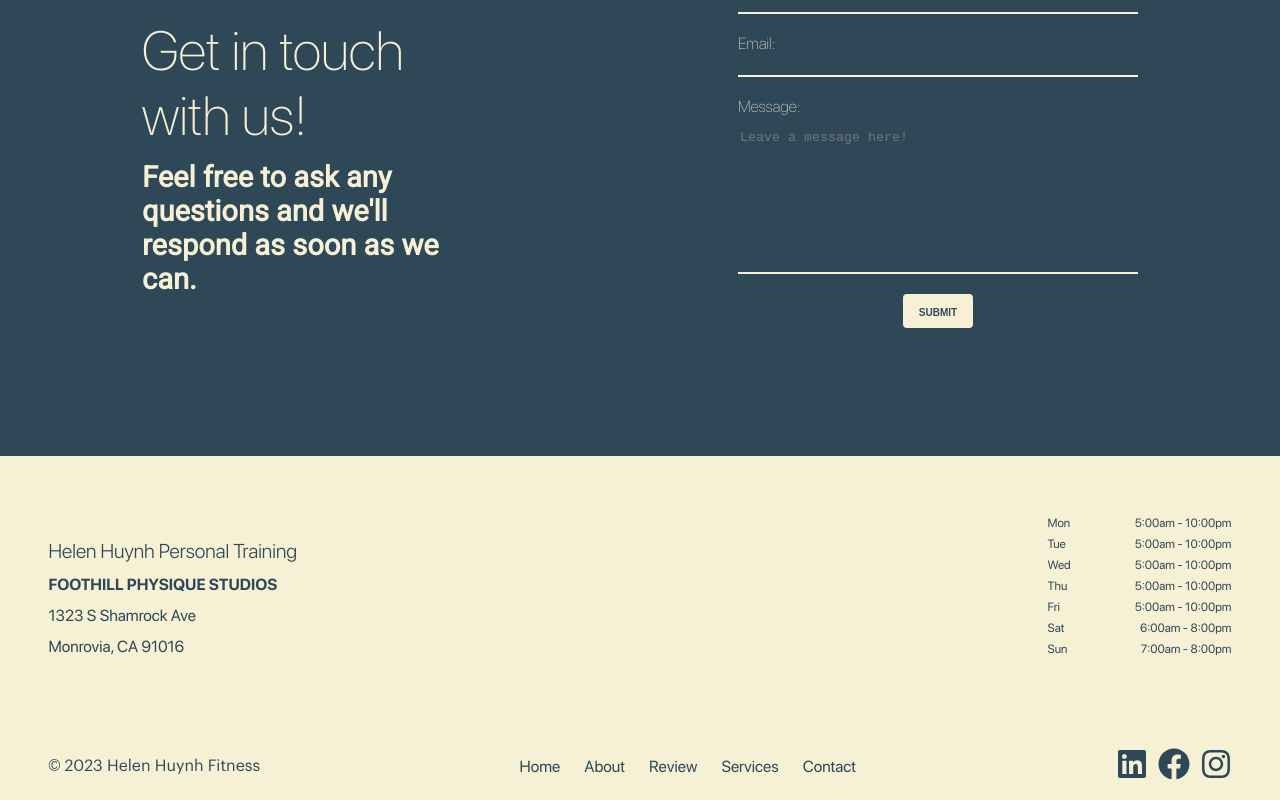
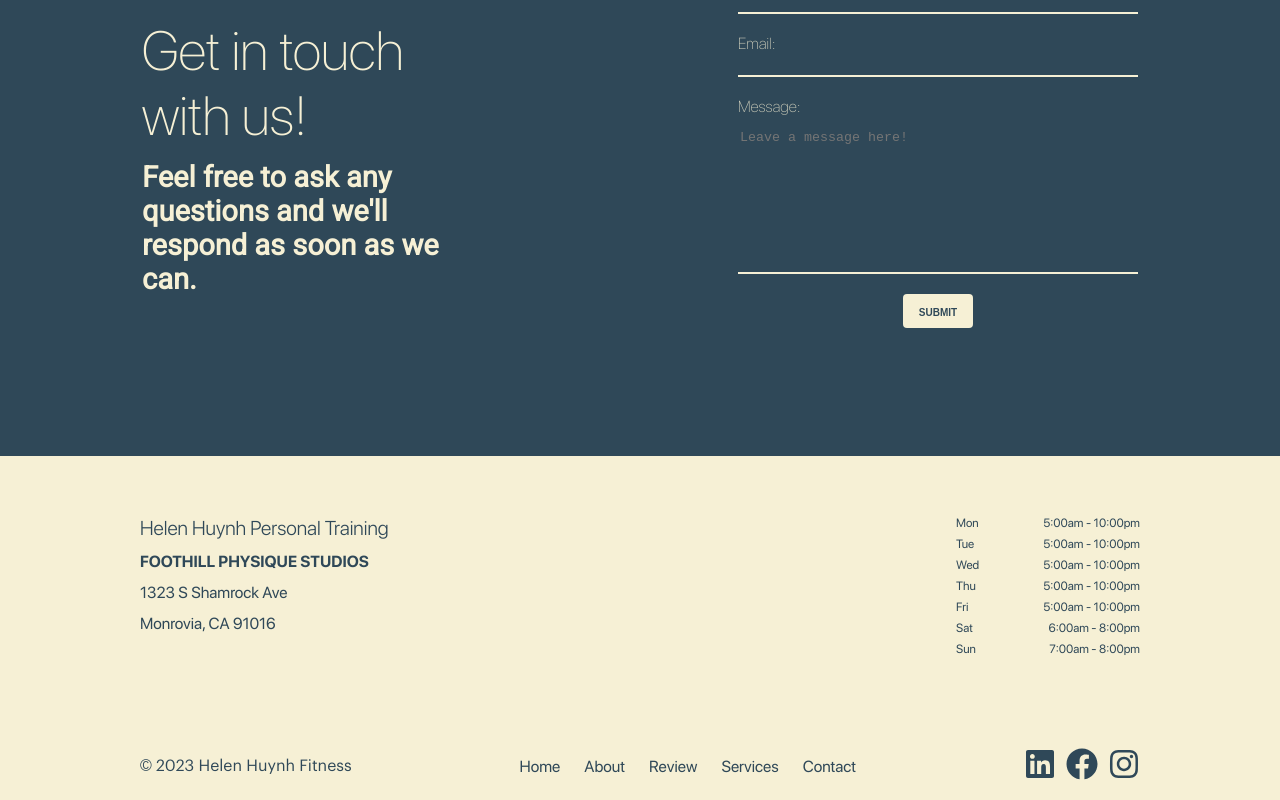
Before and after one commit to andrew-khai/Helen-Huynh-Fitness-React.js, a React (Vite) app: page / in a window 1280 px wide. Shown: the part 2809-3609 px from the top of the page. Built offline with nearby package versions, Linux system fonts and the light colour scheme; a web font is replaced by a local one.

Commit message:
fixed whitespace

```diff
--- a/src/components/Footer/Footer.css
+++ b/src/components/Footer/Footer.css
@@ -20,7 +20,7 @@
 } */
 
 #main-footer-container {
-  width: 100%;
+  width: 100vw;
   height: auto;
   background-color: #F6F0D5;
 }
@@ -29,7 +29,8 @@
   display: flex;
   margin: 0px auto;
   margin-top: 60px;
-  width: 1183px;
+  width: 100%;
+  padding: 0px 140px;
   flex-direction: column;
   align-items: center;
   gap: 76px;
@@ -38,7 +39,7 @@
 #location-hours-container {
   display: flex;
   justify-content: space-between;
-  align-items: flex-end;
+  align-items: flex-start;
   align-self: stretch;
 }
 
@@ -116,7 +117,7 @@
 
 #bottom-nav-links {
   width: 100%;
-  max-width: 1193px;
+  /* max-width: 1193px; */
   margin: 0 auto;
   box-sizing: border-box;
   display: flex;
--- a/src/index.css
+++ b/src/index.css
@@ -2,9 +2,9 @@
   box-sizing: border-box;
 }
 
-body {
-  margin: 0px;
-  background-color: #FFFFFF;
+html, body {
+  margin: 0;
+  padding: 0;
 }
 
 li {
@@ -17,7 +17,7 @@ a {
 
 #main-content-container {
   display: flex;
-  width: 100%;
+  width: 100vw;
   flex-direction: column;
   align-items: center;
   gap: 128px;
```
